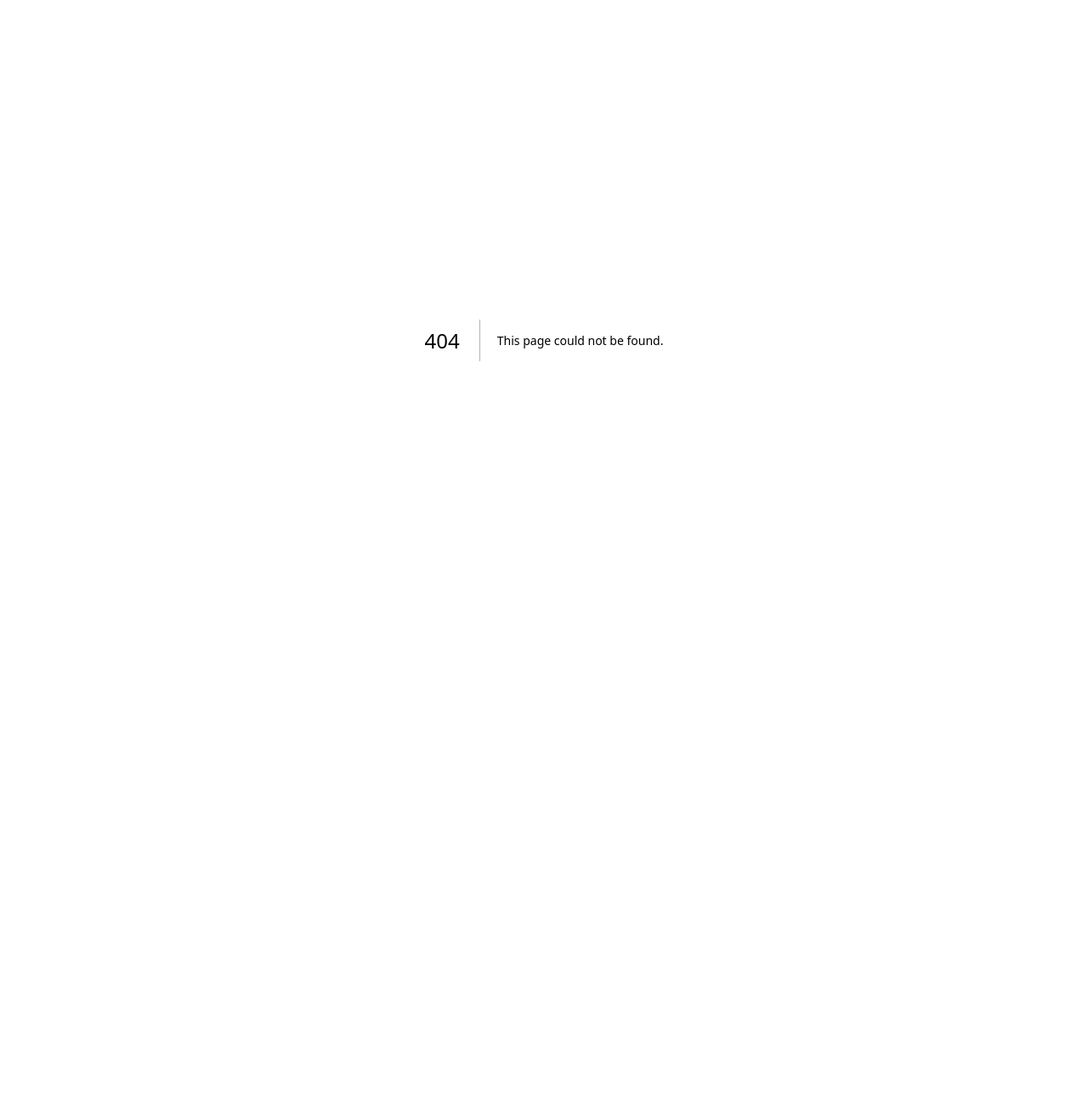
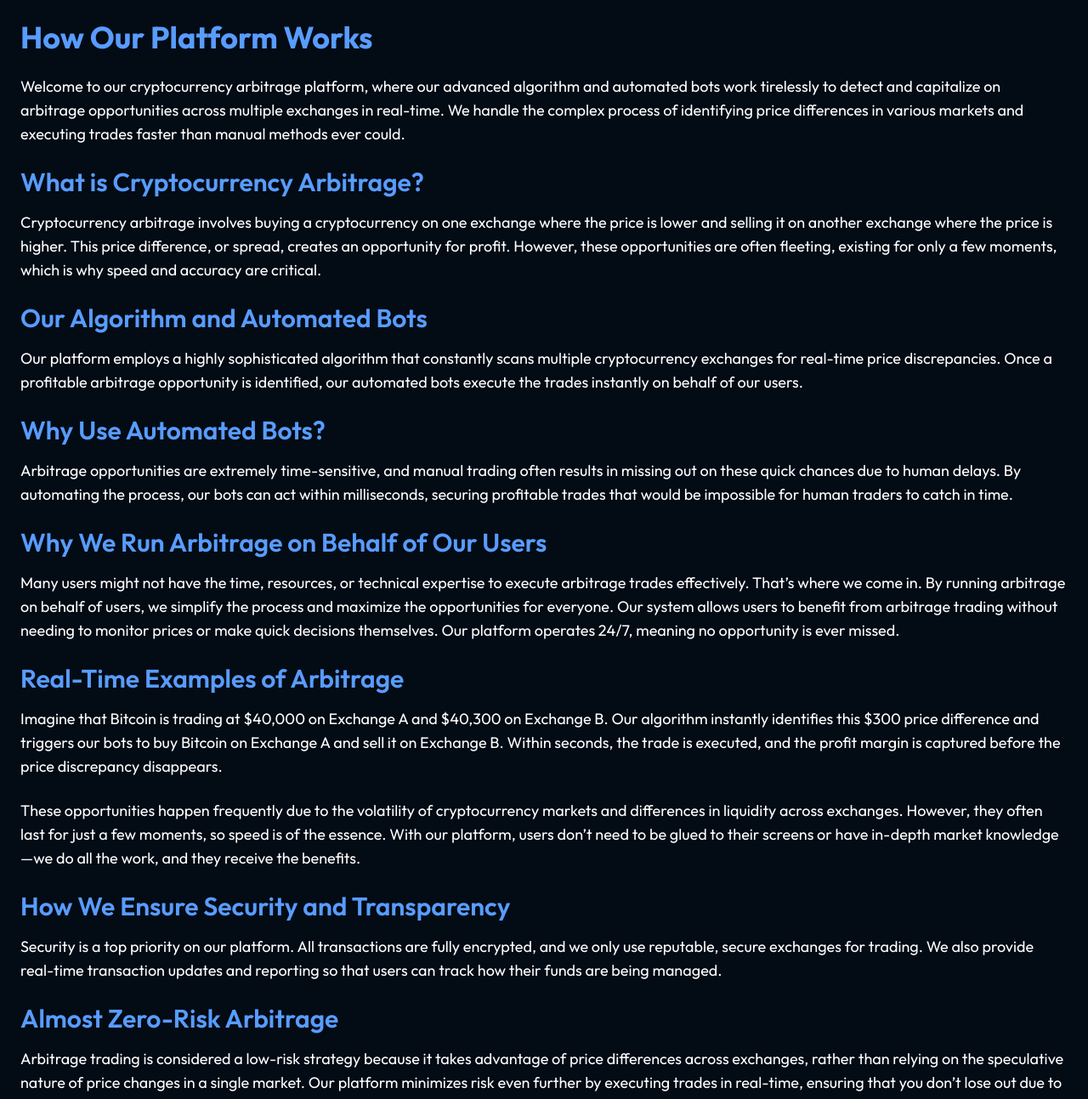
Before and after one commit to olathedev/crypto-landing-page-ui, a Next.js app: page /blog in a window 1280 px wide. Before the commit this address had no page. Shown: the top 1293 px of the page at 85% size. Before the commit the page ends 800 px from the top, so only its background shows below. Built offline with nearby package versions, Linux system fonts and the light colour scheme.

Commit message:
feat: add how the platform works blog

```diff
--- /dev/null
+++ b/app/blog/page.tsx
@@ -0,0 +1,71 @@
+import Link from 'next/link';
+import React from 'react';
+
+const HowItWorks = () => {
+    return (
+        <div className="bg-appBackground min-h-screen p-6">
+            <div className="container mx-auto text-white">
+                <h1 className="text-4xl font-bold mb-6 text-primary-100">How Our Platform Works</h1>
+                <p className="mb-6 text-lg">
+                    Welcome to our cryptocurrency arbitrage platform, where our advanced algorithm and automated bots work tirelessly to detect and capitalize on arbitrage opportunities across multiple exchanges in real-time. We handle the complex process of identifying price differences in various markets and executing trades faster than manual methods ever could.
+                </p>
+
+                <h2 className="text-3xl font-semibold mb-4 text-primary-100">What is Cryptocurrency Arbitrage?</h2>
+                <p className="mb-6 text-lg">
+                    Cryptocurrency arbitrage involves buying a cryptocurrency on one exchange where the price is lower and selling it on another exchange where the price is higher. This price difference, or spread, creates an opportunity for profit. However, these opportunities are often fleeting, existing for only a few moments, which is why speed and accuracy are critical.
+                </p>
+
+                <h2 className="text-3xl font-semibold mb-4 text-primary-100">Our Algorithm and Automated Bots</h2>
+                <p className="mb-6 text-lg">
+                    Our platform employs a highly sophisticated algorithm that constantly scans multiple cryptocurrency exchanges for real-time price discrepancies. Once a profitable arbitrage opportunity is identified, our automated bots execute the trades instantly on behalf of our users.
+                </p>
+
+                <h2 className="text-3xl font-semibold mb-4 text-primary-100">Why Use Automated Bots?</h2>
+                <p className="mb-6 text-lg">
+                    Arbitrage opportunities are extremely time-sensitive, and manual trading often results in missing out on these quick chances due to human delays. By automating the process, our bots can act within milliseconds, securing profitable trades that would be impossible for human traders to catch in time.
+                </p>
+
+                <h2 className="text-3xl font-semibold mb-4 text-primary-100">Why We Run Arbitrage on Behalf of Our Users</h2>
+                <p className="mb-6 text-lg">
+                    Many users might not have the time, resources, or technical expertise to execute arbitrage trades effectively. That’s where we come in. By running arbitrage on behalf of users, we simplify the process and maximize the opportunities for everyone. Our system allows users to benefit from arbitrage trading without needing to monitor prices or make quick decisions themselves. Our platform operates 24/7, meaning no opportunity is ever missed.
+                </p>
+
+                <h2 className="text-3xl font-semibold mb-4 text-primary-100">Real-Time Examples of Arbitrage</h2>
+                <p className="mb-6 text-lg">
+                    Imagine that Bitcoin is trading at $40,000 on Exchange A and $40,300 on Exchange B. Our algorithm instantly identifies this $300 price difference and triggers our bots to buy Bitcoin on Exchange A and sell it on Exchange B. Within seconds, the trade is executed, and the profit margin is captured before the price discrepancy disappears.
+                </p>
+                <p className="mb-6 text-lg">
+                    These opportunities happen frequently due to the volatility of cryptocurrency markets and differences in liquidity across exchanges. However, they often last for just a few moments, so speed is of the essence. With our platform, users don’t need to be glued to their screens or have in-depth market knowledge—we do all the work, and they receive the benefits.
+                </p>
+
+                <h2 className="text-3xl font-semibold mb-4 text-primary-100">How We Ensure Security and Transparency</h2>
+                <p className="mb-6 text-lg">
+                    Security is a top priority on our platform. All transactions are fully encrypted, and we only use reputable, secure exchanges for trading. We also provide real-time transaction updates and reporting so that users can track how their funds are being managed.
+                </p>
+
+                <h2 className="text-3xl font-semibold mb-4 text-primary-100">Almost Zero-Risk Arbitrage</h2>
+                <p className="mb-6 text-lg">
+                    Arbitrage trading is considered a low-risk strategy because it takes advantage of price differences across exchanges, rather than relying on the speculative nature of price changes in a single market. Our platform minimizes risk even further by executing trades in real-time, ensuring that you don’t lose out due to market fluctuations.
+                </p>
+                <p className="mb-6 text-lg">
+                    By using automated systems and bots, we avoid the risk of human error, ensuring that all opportunities are captured as soon as they appear. This efficiency makes cryptocurrency arbitrage one of the safest and most reliable ways to generate profit in the crypto space.
+                </p>
+
+                <h2 className="text-3xl font-semibold mb-4 text-primary-100">Ready to Get Started?</h2>
+                <p className="mb-6 text-lg">
+                    Join our platform today and start benefiting from real-time arbitrage opportunities. We take care of the hard work—monitoring exchanges, executing trades, and ensuring the safety of your funds—so you can focus on growing your profits.
+                </p>
+
+                <div className="mt-8 text-center">
+                    <Link href="/signup">
+                        <button className="bg-primary-100 text-white py-3 px-10 rounded-lg">
+                            Sign Up Now
+                        </button>
+                    </Link>
+                </div>
+            </div>
+        </div>
+    );
+};
+
+export default HowItWorks;
--- a/components/common/NavBar.tsx
+++ b/components/common/NavBar.tsx
@@ -18,7 +18,7 @@ const NavBar = (props: Props) => {
 
                 <ul className="flex space-x-8 text-white">
                     <li className='text-primary-100'>Home</li>
-                    <li className='te'>How it Works </li>
+                    <li className='te'><Link href="/blog">How it Works</Link> </li>
                     <li className='text'>About Us</li>
                     <li className='text'>Contact </li>
                 </ul>
@@ -59,7 +59,7 @@ const NavBar = (props: Props) => {
                     <div className="p-4 flex flex-col gap-3">
                         <ul className="flex flex-col space-y-2 text-white">
                             <li className='text-primary-100'>Home</li>
-                            <li className='te'>How it Works </li>
+                            <li className='te'><Link href="/blog">How it Works</Link></li>
                             <li className='text'>About Us</li>
                             <li className='text'>Contact </li>
                         </ul>
```
